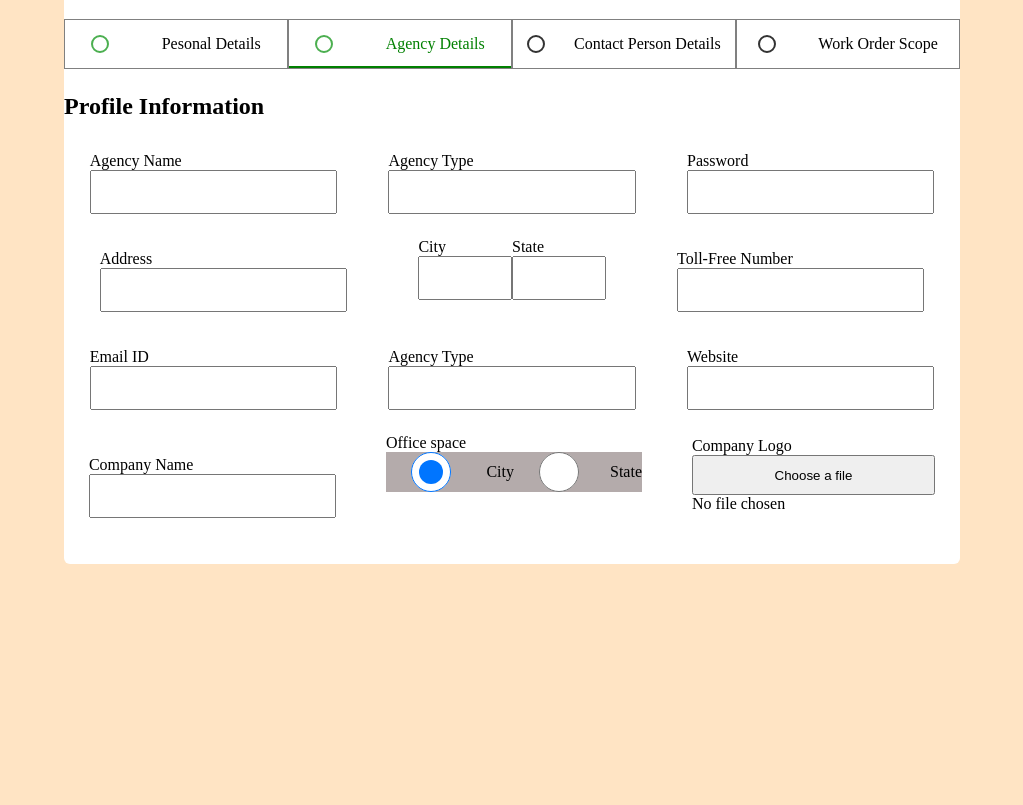
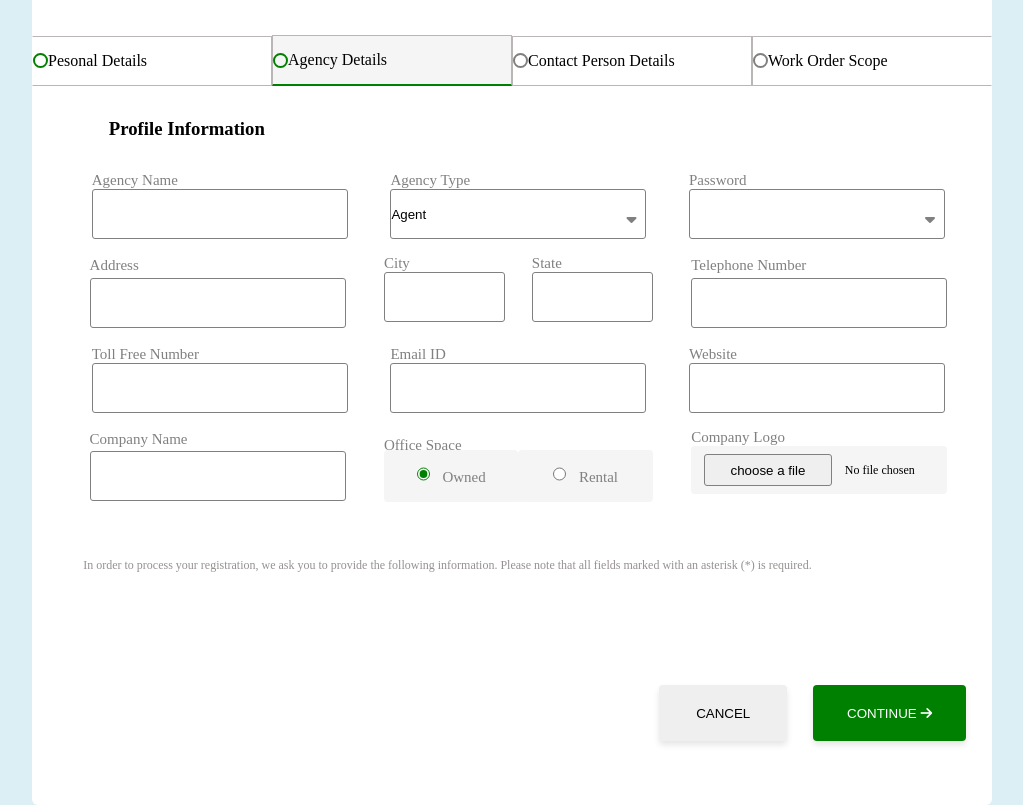
Before and after one commit to Akosua-obeng/dictionary-web-app, a plain HTML site: page index.html in a window 1280 px wide. Shown: the part 125-930 px from the top of the page, without its empty margins (128-1151 px from the left). Before the commit the page ends 800 px from the top, so only its background shows below. Drawn offline with Linux system fonts and the light colour scheme.

Commit message:
modification and scss included

```diff
--- a/index.html
+++ b/index.html
@@ -3,28 +3,33 @@
   <head>
     <meta charset="UTF-8">
     <meta name="viewport" content="width=device-width, initial-scale=1.0"> <!-- displays site properly based on user's device -->
-    <link rel="stylesheet" href="styles.css">
+    <link rel="stylesheet" href="css/styles.css">
     <link rel="icon" type="image/png" sizes="32x32" href="images/favicon-32x32.png">
     <link rel="stylesheet" href="https://cdnjs.cloudflare.com/ajax/libs/font-awesome/6.4.2/css/all.min.css" integrity="sha512-z3gLpd7yknf1YoNbCzqRKc4qyor8gaKU1qmn+CShxbuBusANI9QpRohGBreCFkKxLhei6S9CQXFEbbKuqLg0DA==" crossorigin="anonymous" referrerpolicy="no-referrer" />
 
     <title>Agent registration</title>
   </head>
   <body>
+
     <div class="agent-container">
       <div class="heading-container">
-        <h1>Agent Registration</h1>
+        <h2>Agent Registration</h2>
       </div>
+
       <div>
         <form>
+
           <div class="details">
             <div>
               <input type="checkbox" id="Personal" checked class="personal">
               <label for="Personal">Pesonal Details</label>
             </div>
+
             <div class="agency-container">
-              <input type="checkbox" id="Agency" checked>
+              <input type="checkbox" id="Agency" checked >
               <label for="Agency" >Agency Details</label>
             </div>
+
             <div>
               <input type="checkbox" id="contact">
               <label for="contact">Contact Person Details</label>
@@ -37,85 +42,104 @@
 
 
           <div class="profile-heading">
-            <h2>Profile Information</h2>
+            <h3>Profile Information</h3>
           </div>
 
           <div class="profile-container">
+            <div>
               <div>
                 <label for="agency-name">Agency Name</label>
                 <input type="text" id="agency-name">
               </div>
               <div>
                 <label for="agency-type">Agency Type</label>
-              <input type="text" id="agency-type">
+                <input type="text" id="agency-type" value="Agent">
+                <i class="fa-solid fa-caret-down"></i>
               </div>
               <div>
                 <label for="password">Password</label>
                 <input type="password" id="password">
-            </div>
-
-            <div>
-              <label for="address">Address</label>
-              <input type="text" id="address">
-            </div>
-
-            <div class="city-state">
-              <div>
-                <label for="city">City</label>
-                <input type="text" >
-              </div>
-              <div>
-                <label for="state">State</label>
-                <input type="text">
+                <i class="fa-solid fa-caret-down"></i>
               </div>
             </div>
 
             <div>
-              <label for="toll">Toll-Free Number</label>
-              <input type="number" id="toll">
+              <div>
+                <label for="agency-name">Address</label>
+                <input type="text" id="agency-name">
+              </div>
+              <div class="city-state">
+                <div class="city">
+                  <label for="agency-type">City</label>
+                  <input type="text" id="agency-type" >
+                </div>
+                <div class="state">
+                  <label for="agency-type">State</label>
+                  <input type="text" id="agency-type">
+                </div>
               </div>
               <div>
-              <label for="email">Email ID</label>
-              <input type="email" id="email">
+                <label for="password">Telephone Number</label>
+                <input type="password" id="password">
               </div>
-            <div>
-              <label for="agency-type">Agency Type</label>
-              <input type="text" id="agency-type">
-            </div>
-            <div>
-              <label for="website">Website</label>
-              <input type="text" id="website">
             </div>
 
             <div>
-              <label for="company-name">Company Name</label>
-              <input type="text" id="company-name">
-            </div>
-
-            <div class="office-container">
-              <label for="office-space">Office space</label>
-              <div class="city-state">
               <div>
-                  <input type="radio" checked>
-                  <label for="city">City</label>
+                <label for="agency-name">Toll Free Number</label>
+                <input type="number" id="agency-name">
               </div>
               <div>
-                  <input type="radio">
-                  <label for="state">State</label>
+                <label for="agency-type">Email ID</label>
+                <input type="email" id="agency-type" >
+              </div>
+              <div>
+                <label for="password">Website</label>
+                <input type="text" id="password">
               </div>
             </div>
 
+            <div>
+              <div>
+                <label for="agency-name">Company Name</label>
+                <input type="text" id="agency-name">
               </div>
-            <div>
-              <label for="logo">Company Logo</label>
-              <div>
-                <input type="button" id="logo" value="Choose a file">
+
+              <div class="office-space">
+                <label for="ownedandrental">Office Space</label>
+                <div class="owned-rental" id="owned-rental">
+                  <div class="owned">
+                    <input type="radio" id="owned" checked>
+                    <label for="owned">Owned</label>
+                  </div>
+
+                  <div class="rental">
+                    <input type="radio" id="rental">
+                    <label for="rental">Rental</label>
+                  </div>
+                </div>
+              </div>
+
+              <div class="file-container">
+                <label for="file-chosen">Company Logo</label>
+                <div class="file-chosen" id="file-chosen">
+                  <div class="file">
+                    <input type="button" id="agency-type" value="choose a file">
+                  </div>
+                  <div class="chosen">
                     <p>No file chosen</p>
                   </div>
                 </div>
-
+              </div>
+            </div>
           </div>
         </form>
+      </div>
+      <p class="note">In order to process your registration, we ask you to provide the following information. Please note that all fields marked with an asterisk (*) is required.</p>
+
+      <div class="btn">
+        <button>CANCEL</button>
+        <button>CONTINUE <i class="fa-solid fa-arrow-right"></i></button>
       </div>
     </div>
   </body>
--- /dev/null
+++ b/styles.scss
@@ -0,0 +1,215 @@
+*{
+  margin: 0;
+  padding: 0;
+}
+
+body{
+  display: flex;
+  align-items: center;
+  justify-content: center;
+  background-color: rgb(220, 239, 245);
+
+  .agent-container{
+    background-color: white;
+    border-radius: 6px;
+    width: 75%;
+    margin-top: 4vh;
+  }
+}
+.details{
+  display: flex;
+  align-items: center;
+  justify-content: center;
+  width: 100%;
+  div{
+    display: flex;
+    align-items: center;
+    border-style: solid;
+    border-width: 0.5px;
+    border-color: rgb(187, 182, 182);
+    width: 25%;
+    height: 6vh;
+
+    input{
+      appearance: none;
+      -webkit-appearance: none;
+      -moz-appearance: none;
+      height: 15px;
+      width: 15px;
+      border: 2px solid green;
+      border-radius: 50%;
+    }
+  }
+
+  div:nth-child(1){
+    border-left-color: white;
+  }
+
+  div:nth-child(3){
+    input{
+      border: 2px solid gray;
+    }
+  }
+
+  div:nth-child(4){
+    border-right-color: white;
+
+    input{
+      border: 2px solid gray;
+    }
+  }
+
+  div:nth-child(2){
+    border-bottom-color: green;
+    background-color: whitesmoke;
+    border-bottom-width: 2.5px;
+  }
+}
+
+.heading-container{
+  display: flex;
+  align-items: center;
+  height: 16vh;
+  h2{
+    margin-left: 20px;
+  }
+}
+
+.profile-heading{
+  margin-left: 6vw;
+  margin-top: 4vh;
+  margin-bottom: 4vh;
+}
+
+.profile-container{
+  display: flex;
+  flex-direction: column;
+  flex-wrap: wrap;
+  width: 100%;
+  margin-left: 3vw;
+  div{
+    display: flex;
+    flex-direction: row;
+    justify-content: space-around;
+    margin-bottom: 1vh;
+    width: 70vw;
+    label{
+      color: gray;
+      font-size: 15px;
+    }
+    .city-state{
+      display: flex;
+      flex-direction: row;
+      align-items: center;
+      justify-content: space-between;
+      width: 30%;
+      div{
+        width: 45%;
+      }
+    }
+    .office-space{
+      display: flex;
+      flex-direction: column;
+      justify-content: center;
+      margin-top: 3.5vh;
+      height: 4vh;
+      width: 30%;
+
+      div{
+        display: flex;
+        flex-direction: row;
+        align-items: center;
+        justify-content: center;
+        background-color: whitesmoke;
+        border-radius: 4px;
+        width: 100%;
+        height: 6vh;
+        input{
+          margin-right: 1vw;
+        }
+        label{
+          margin-top: 1vh;
+        }
+        .owned{
+          input{
+            accent-color: green;
+          }
+        }
+      }
+    }
+    .file-container{
+      .file-chosen{
+        display: flex;
+        flex-direction: row;
+        justify-content: center;
+        align-items: center;
+        height: 6vh;
+        width: 100%;
+        background-color: whitesmoke;
+        border-radius: 4px;
+        input{
+          height: 4vh;
+          width: 100%;
+          margin-left: 1vw;
+          margin-top: 1vh;
+        }
+        p{
+          font-size: 12px;
+          margin-left: 2vw;
+          margin-top: 1vh;
+        }
+      }
+    }
+    div{
+      display: flex;
+      flex-direction: column;
+      position: relative;
+      width: 20vw;
+      input{
+        height: 6vh;
+        border-radius: 3px;
+        border:0.5px solid gray;
+      }
+      i{
+        position: absolute;
+        top: 70%;
+        transform: translateY(-50%);
+        right: 10px;
+        color: gray;
+      }
+    }
+  }
+}
+
+.note{
+  margin-top: 5vh;
+  margin-left: 4vw;
+  text-align: start;
+  color: rgb(150, 145, 145);
+  font-size: 12px;
+}
+
+.btn{
+  display: flex;
+  align-items: center;
+  justify-content: flex-end;
+  flex-direction: row;
+  margin-bottom: 8vh;
+  margin-top: 14vh;
+  button{
+    margin-right: 2vw;
+    height: 7vh;
+    border-style: none;
+    border-radius: 4px;
+    box-shadow: 0 4px 6px rgba(0,0,0, 0.1);
+  }
+  button:nth-child(1){
+    width: 10vw;
+  }
+  button:nth-child(2){
+    background-color: green;
+    border-style: none;
+    color: white;
+    width: 12vw;
+  }
+}
```
Also changed, not shown: css/styles.css (added), styles.css, 1 other file. Lines whose indentation alone changed are shown as unchanged.
